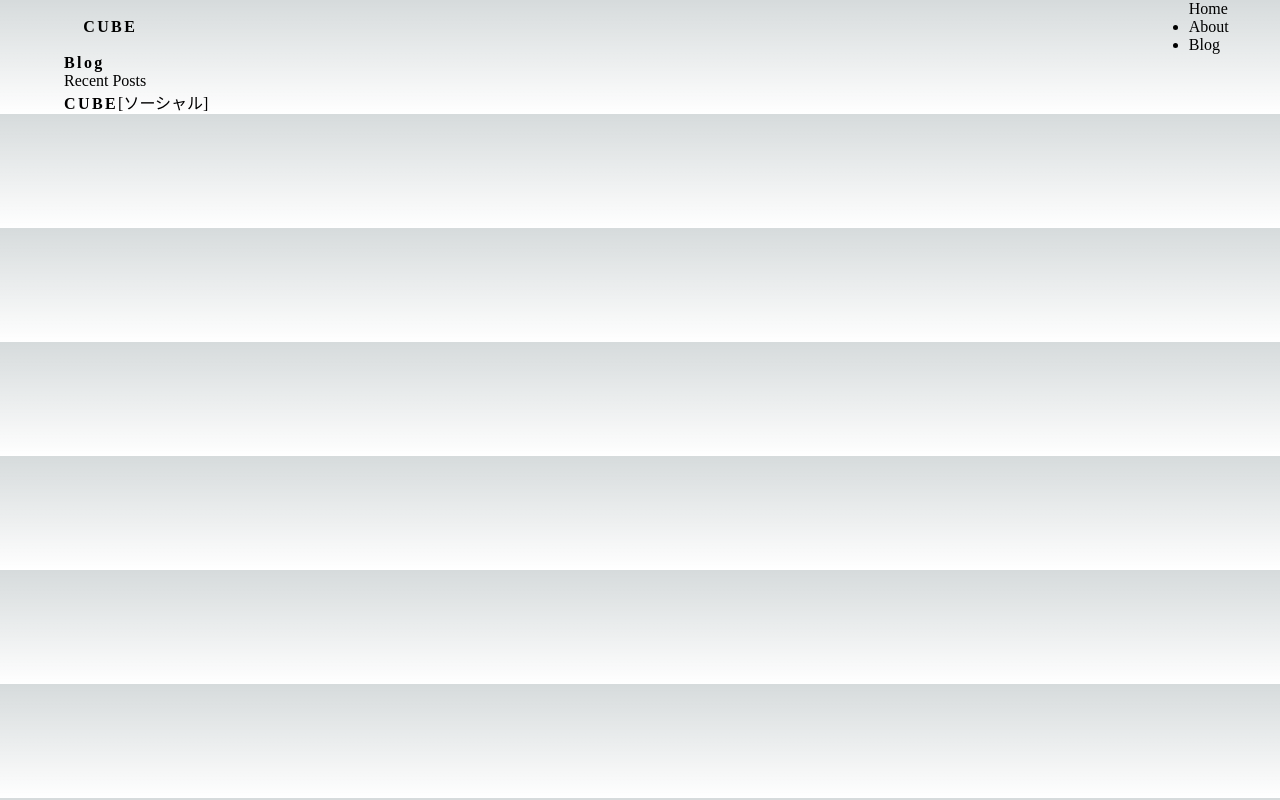
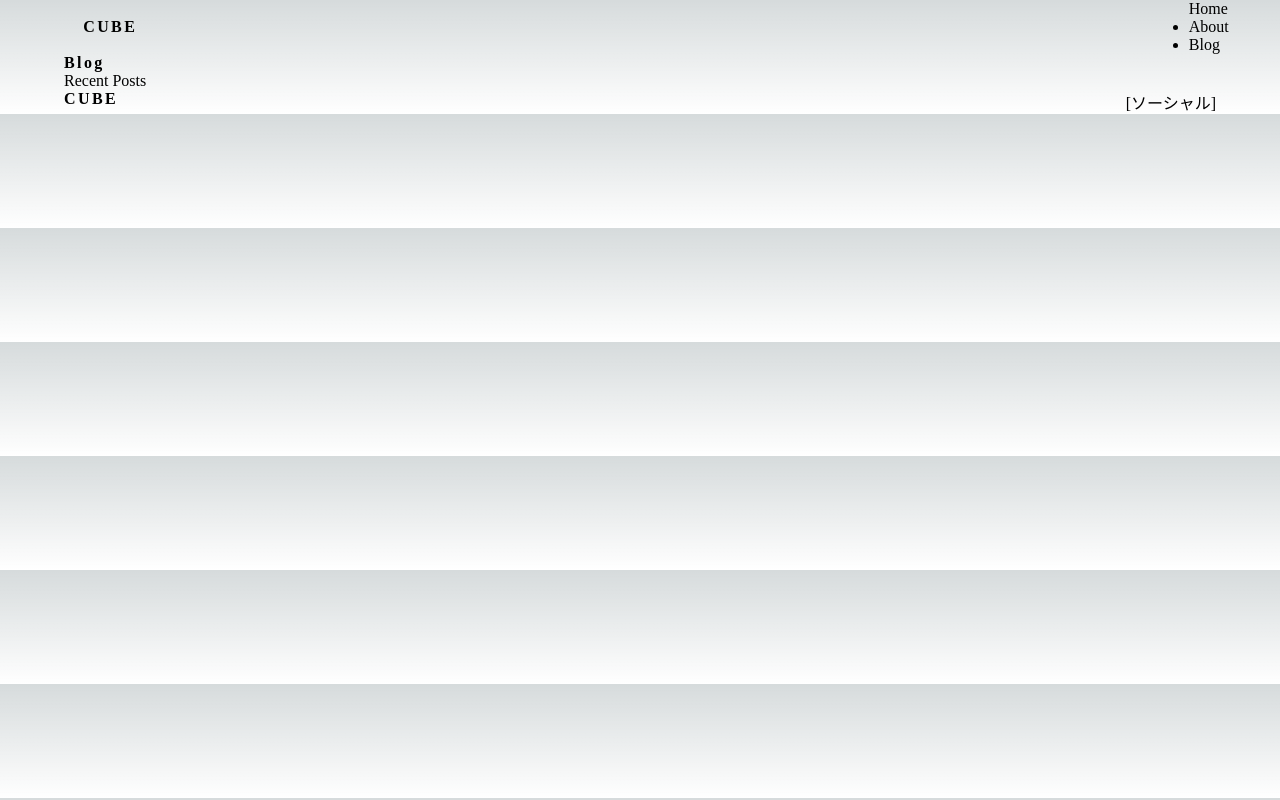
Before and after one commit to Mash1to/next-react-website, a Next.js app: page /blog in a window 1280 px wide. Built offline with nearby package versions, Linux system fonts and the light colour scheme.

Commit message:
Update footer.module.css

```diff
--- a/styles/footer.module.css
+++ b/styles/footer.module.css
@@ -0,0 +1,9 @@
+.wrapper {
+    padding: var(--space-xl) 0;
+    background-color: var(--gray-10);
+}
+
+.flexContainer {
+    composes: sideBySideCenter from 'styles/utils.module.css';
+    gap: 2em;
+}
```
